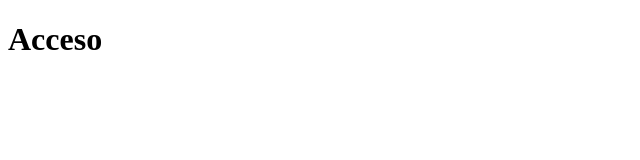
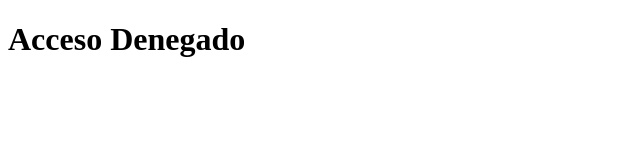
Before and after one commit to CristianCG27/node-restserver, a website: page public/index.html in a window 1280 px wide. Shown: the whole page, without its empty margins (0-640 px from the left). Drawn offline with Linux system fonts and the light colour scheme.

Commit message:
Update index.html

```diff
--- a/public/index.html
+++ b/public/index.html
@@ -6,7 +6,7 @@
     <title>Acceso</title>
 </head>
 <body>
-    <h1>Acceso</h1>
+    <h1>Acceso Denegado</h1>
 
 </body>
 </html>
```
